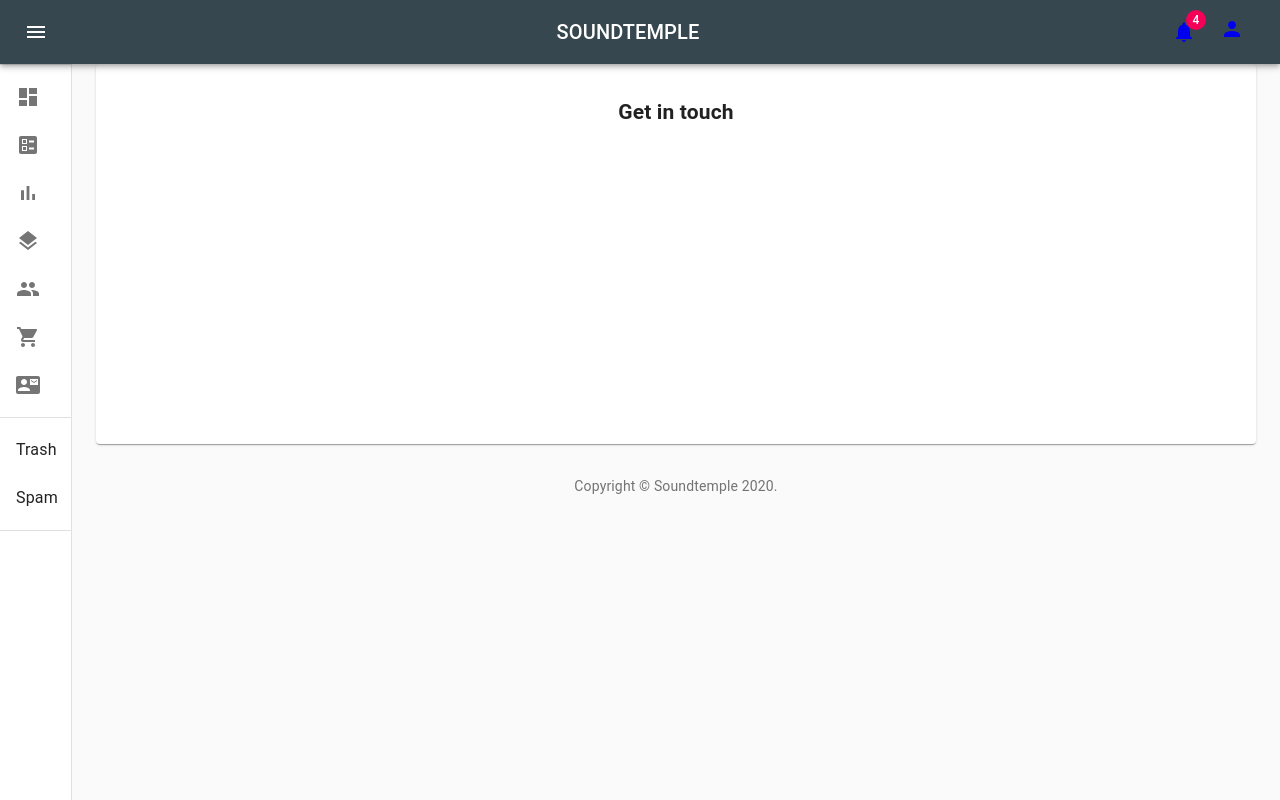
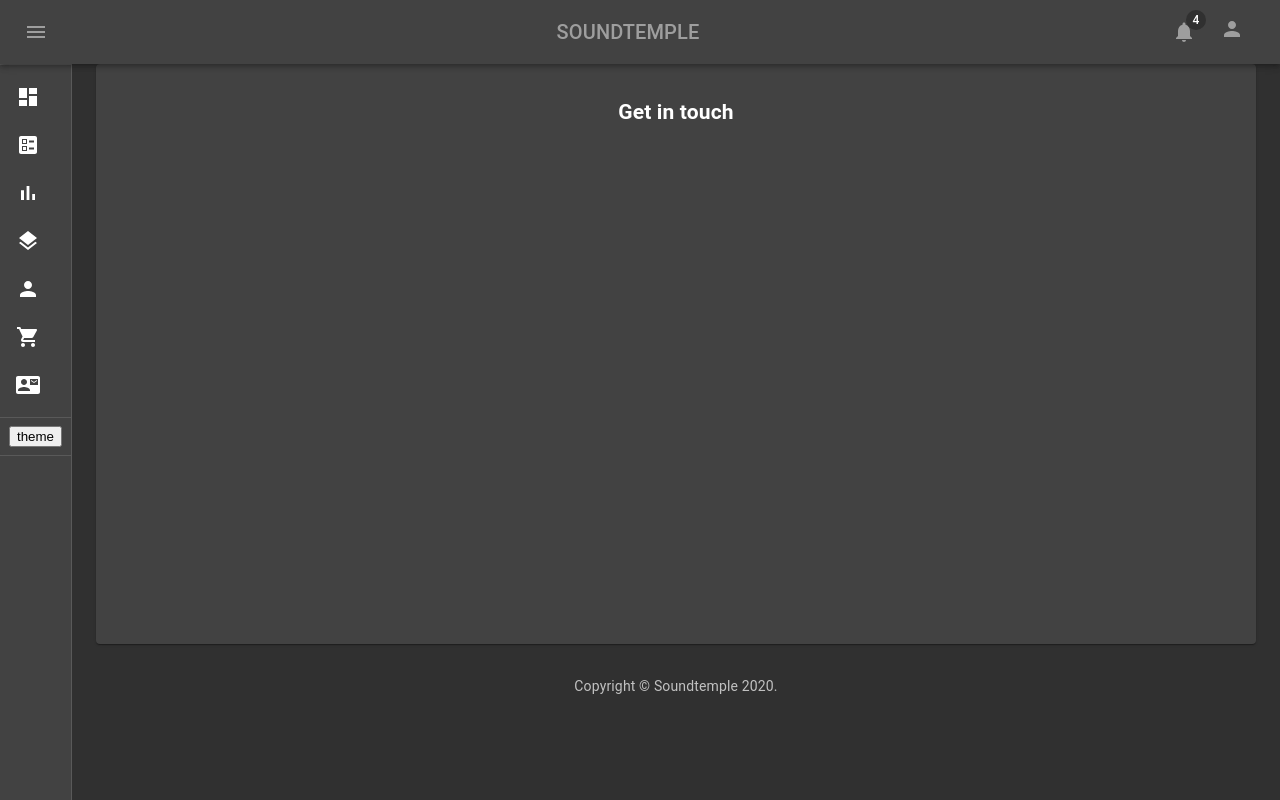
Before and after one commit to soundtemple/django_react_boilerplate, a React (Create React App) app in the folder frontend/: page /contact in a window 1280 px wide. Built offline with nearby package versions, Linux system fonts and the light colour scheme.

Commit message:
tidy theming

```diff
--- a/frontend/src/App.js
+++ b/frontend/src/App.js
@@ -4,7 +4,6 @@ import AppRouter from "./app/components/app-router";
 import Navigation from "./app/components/navigation";
 import "./App.css";
 import FlashMessage from "./utils/flash-message";
-import clsx from "clsx";
 import AppContext from "./app/components/app-context";
 import { theme, useStyles } from "./app/theme/theme-utils";
 import axios from "./utils/axios-wrapper";
@@ -55,6 +54,13 @@ const App = (props) => {
     }
   };
 
+  const themeChange = () => {
+    theme.palette.type === "light"
+      ? (theme.palette.type = "dark")
+      : (theme.palette.type = "light");
+    console.log(theme.palette.type);
+  };
+
   const [appState, setAppState] = useState({
     user: {
       name: "",
@@ -62,9 +68,8 @@ const App = (props) => {
       username: "",
     },
     updateUser,
-    useStyles,
-    fixedHeightPaper: clsx(classes.paper, classes.fixedHeight),
-    fixedHeightArticles: clsx(classes.paper, classes.articlesHeight),
+    themeChange,
+    classes,
   });
   return (
     <BrowserRouter>
--- a/frontend/src/app/components/app-router.js
+++ b/frontend/src/app/components/app-router.js
@@ -12,14 +12,15 @@ import ProductListView from "../../store/components/productList";
 import Grid from "@material-ui/core/Grid";
 import Paper from "@material-ui/core/Paper";
 import AppContext from "../../app/components/app-context";
+import clsx from "clsx";
 
 const AppRouter = (props) => {
-  const { fixedHeightPaper } = React.useContext(AppContext);
+  const { classes } = React.useContext(AppContext);
   return (
     <main>
       <Grid container spacing={3}>
         <Grid item xs={12}>
-          <Paper className={fixedHeightPaper}>
+          <Paper className={clsx(classes.paper, classes.fixedHeight)}>
             <Switch>
               <Route path="/" component={HomePage} exact />
               <Route path="/news" component={ArticleListView} />
--- a/frontend/src/app/components/menu-items.js
+++ b/frontend/src/app/components/menu-items.js
@@ -1,9 +1,10 @@
 import React from "react";
 import { ListItemLink } from "../theme/list-item-link";
 import List from "@material-ui/core/List";
+import AppContext from "../../app/components/app-context";
 import DashboardIcon from "@material-ui/icons/Dashboard";
 import ShoppingCartIcon from "@material-ui/icons/ShoppingCart";
-import PeopleIcon from "@material-ui/icons/People";
+import PersonIcon from "@material-ui/icons/Person";
 import BallotIcon from "@material-ui/icons/Ballot";
 import BarChartIcon from "@material-ui/icons/BarChart";
 import LayersIcon from "@material-ui/icons/Layers";
@@ -16,7 +17,7 @@ export const MenuItemsMain = (props) => {
       <ListItemLink to="/news" primary="News" icon={<BallotIcon />} />
       <ListItemLink to="/music" primary="Music" icon={<BarChartIcon />} />
       <ListItemLink to="/software" primary="Software" icon={<LayersIcon />} />
-      <ListItemLink to="/account" primary="Account" icon={<PeopleIcon />} />
+      <ListItemLink to="/account" primary="Account" icon={<PersonIcon />} />
       <ListItemLink to="/cart" primary="Cart" icon={<ShoppingCartIcon />} />
       <ListItemLink
         to="/contact"
@@ -28,10 +29,10 @@ export const MenuItemsMain = (props) => {
 };
 
 export const MenuItemsSecondary = (props) => {
+  const { themeChange } = React.useContext(AppContext);
   return (
     <List aria-label="secondary">
-      <ListItemLink to="/" primary="Trash" />
-      <ListItemLink to="/" primary="Spam" />
+      <button onClick={() => themeChange()}>theme</button>
     </List>
   );
 };
--- a/frontend/src/app/components/navigation.js
+++ b/frontend/src/app/components/navigation.js
@@ -47,9 +47,9 @@ const Navigation = (props) => {
         </div>
         <Divider />
         <Paper elevation={0}>
-          <MenuItemsMain />
+          <MenuItemsMain classes={{}} />
           <Divider />
-          <MenuItemsSecondary />
+          <MenuItemsSecondary classes={{}} />
         </Paper>
         <Divider />
       </Drawer>
--- a/frontend/src/app/components/toolbar.js
+++ b/frontend/src/app/components/toolbar.js
@@ -24,27 +24,27 @@ const ToolBar = (props) => {
           drawState && classes.menuButtonHidden
         )}
       >
-        <MenuIcon />
+        <MenuIcon color="primary" />
       </IconButton>
       <Typography
         component="h1"
         variant="h6"
-        color="inherit"
+        color="primary"
         noWrap
         className={classes.title}
       >
         SOUNDTEMPLE
       </Typography>
       <Link to="/notifications">
-        <IconButton color="inherit">
+        <IconButton color="primary">
           <Badge badgeContent={4} color="secondary">
-            <NotificationsIcon />
+            <NotificationsIcon color="primary" />
           </Badge>
         </IconButton>
       </Link>
-      <IconButton color="inherit">
+      <IconButton color="primary">
         <Link to="/account">
-          <PersonIcon />
+          <PersonIcon color="primary" />
         </Link>
       </IconButton>
     </Toolbar>
--- a/frontend/src/app/theme/theme-utils.js
+++ b/frontend/src/app/theme/theme-utils.js
@@ -1,14 +1,22 @@
 import blueGrey from "@material-ui/core/colors/blueGrey";
+import grey from "@material-ui/core/colors/grey";
 import { makeStyles } from "@material-ui/core/styles";
 import { createMuiTheme } from "@material-ui/core/styles";
 
+// const primary = red[500]; // #F44336
+// const accent = purple['A200']; // #E040FB
+// const accent = purple.A200; // #E040FB (alternative method)
+
 export const theme = createMuiTheme({
   palette: {
-    type: "light",
+    type: "dark",
+    primary: grey,
+    secondary: grey,
   },
 });
 
 const drawerWidth = 240;
+const appBarDarkness = theme.palette.type === "light" ? 50 : 800;
 
 export const useStyles = makeStyles((theme) => ({
   root: {
@@ -26,7 +34,7 @@ export const useStyles = makeStyles((theme) => ({
   },
   appBar: {
     zIndex: theme.zIndex.drawer + 1,
-    backgroundColor: blueGrey[800],
+    backgroundColor: theme.palette.primary[appBarDarkness],
     transition: theme.transitions.create(["width", "margin"], {
       easing: theme.transitions.easing.sharp,
       duration: theme.transitions.duration.leavingScreen,
@@ -86,9 +94,9 @@ export const useStyles = makeStyles((theme) => ({
     flexDirection: "column",
   },
   fixedHeight: {
-    height: 380,
+    height: 580,
   },
   articlesHeight: {
-    height: 300,
+    height: 500,
   },
 }));
```
